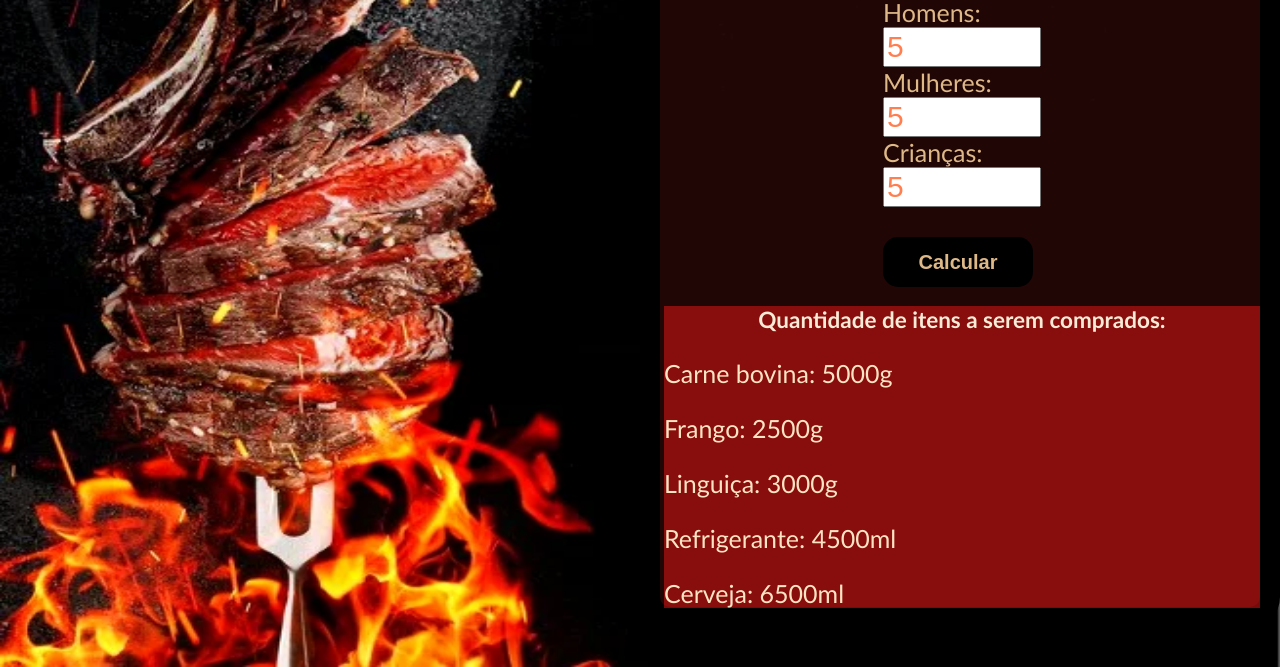
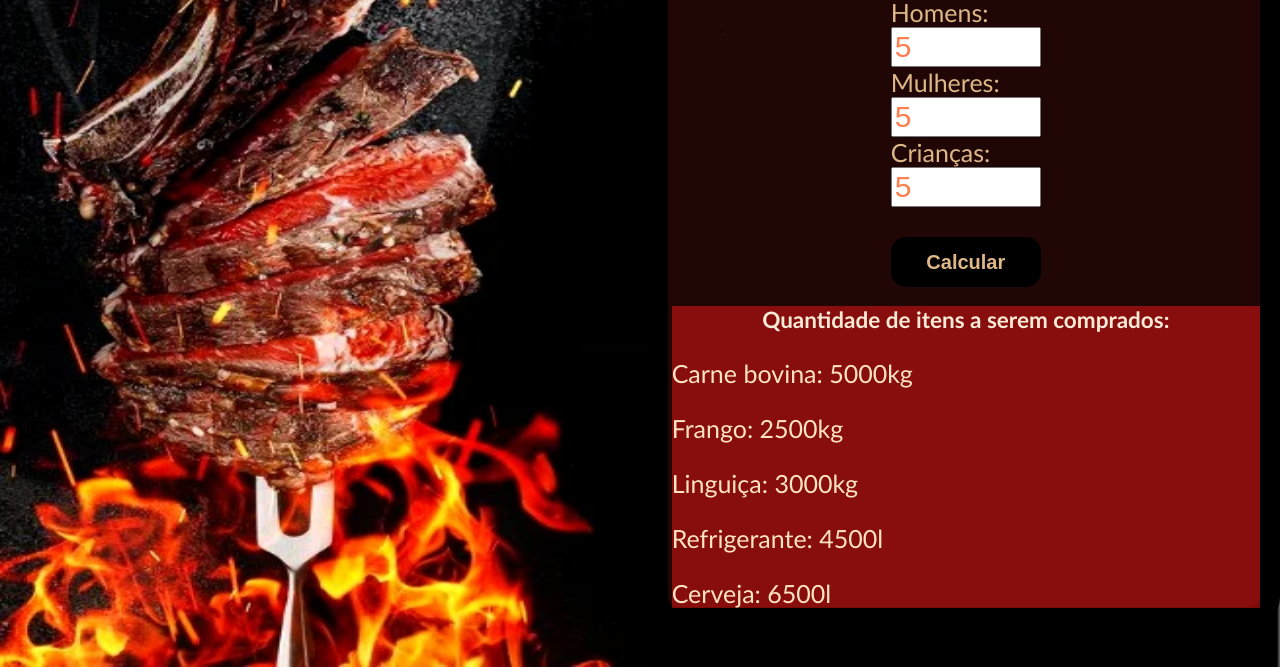
Before and after one commit to leninhapires/Calculadora-de-Churrasco, a plain HTML site: page index.html in a window 1280 px wide. Both pictures are taken after typing "5", "5", "5" into the empty fields and a click on the button "Calcular". Shown: the part 133-800 px from the top of the page. Drawn offline with Linux system fonts and the light colour scheme.

Commit message:
Update index.html
atualizando g para kg
atualizando de ml para l

```diff
--- a/index.html
+++ b/index.html
@@ -1,4 +1,4 @@
-<!DOCTYPE html>
+k<!DOCTYPE html>
 <html lang="pt-br">
 
 <head>
@@ -149,11 +149,11 @@
 
             const resultadoDiv = document.getElementById('resultado');
             resultadoDiv.innerHTML = `
-                <p>Carne bovina: ${carneBovina}g</p>
-                <p>Frango: ${frango}g</p>
-                <p>Linguiça: ${linguica}g</p>
-                <p>Refrigerante: ${refrigerante}ml</p>
-                <p>Cerveja: ${cerveja}ml</p>
+                <p>Carne bovina: ${carneBovina}kg</p>
+                <p>Frango: ${frango}kg</p>
+                <p>Linguiça: ${linguica}kg</p>
+                <p>Refrigerante: ${refrigerante}l</p>
+                <p>Cerveja: ${cerveja}l</p>
             `;
         }
     </script>
```
